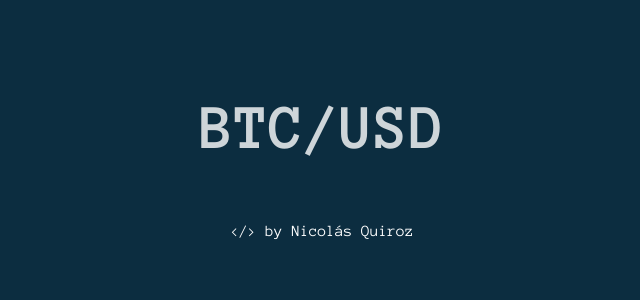
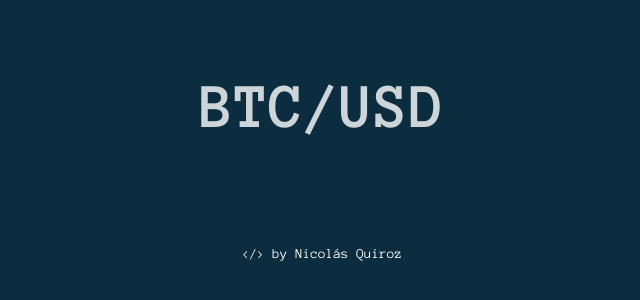
Before and after one commit to nhsz/bitrate, a plain HTML site: page index.html in a window 1280 px wide. Shown: the part 246-546 px from the top of the page, without its empty margins (318-958 px from the left). Drawn offline with Linux system fonts and the light colour scheme; no server answers.

Commit message:
code paragraph size modified

```diff
--- a/styles.css
+++ b/styles.css
@@ -48,9 +48,9 @@ a:hover {
 }
 
 .code {
-  padding-top: 30px;
+  padding-top: 75px;
   color: #fff;
-  font-size: 1em;
+  font-size: 0.875em;
 }
 
 a, .code-link {
```
